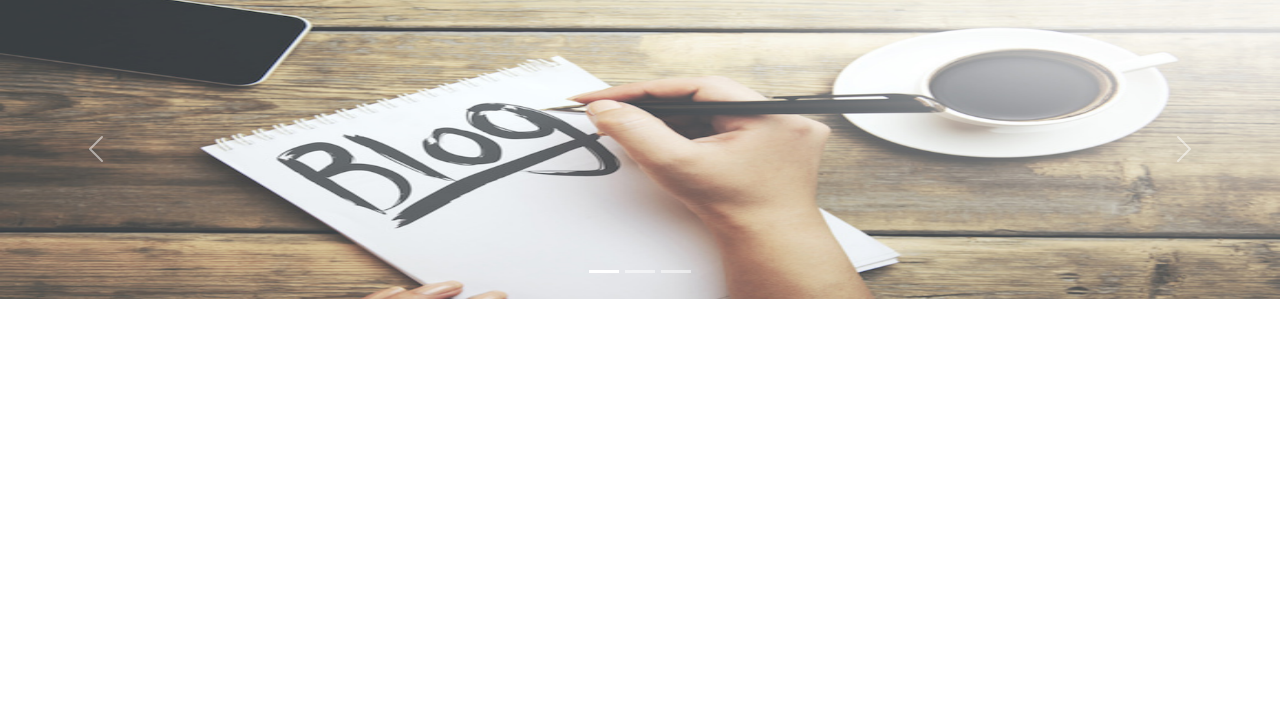
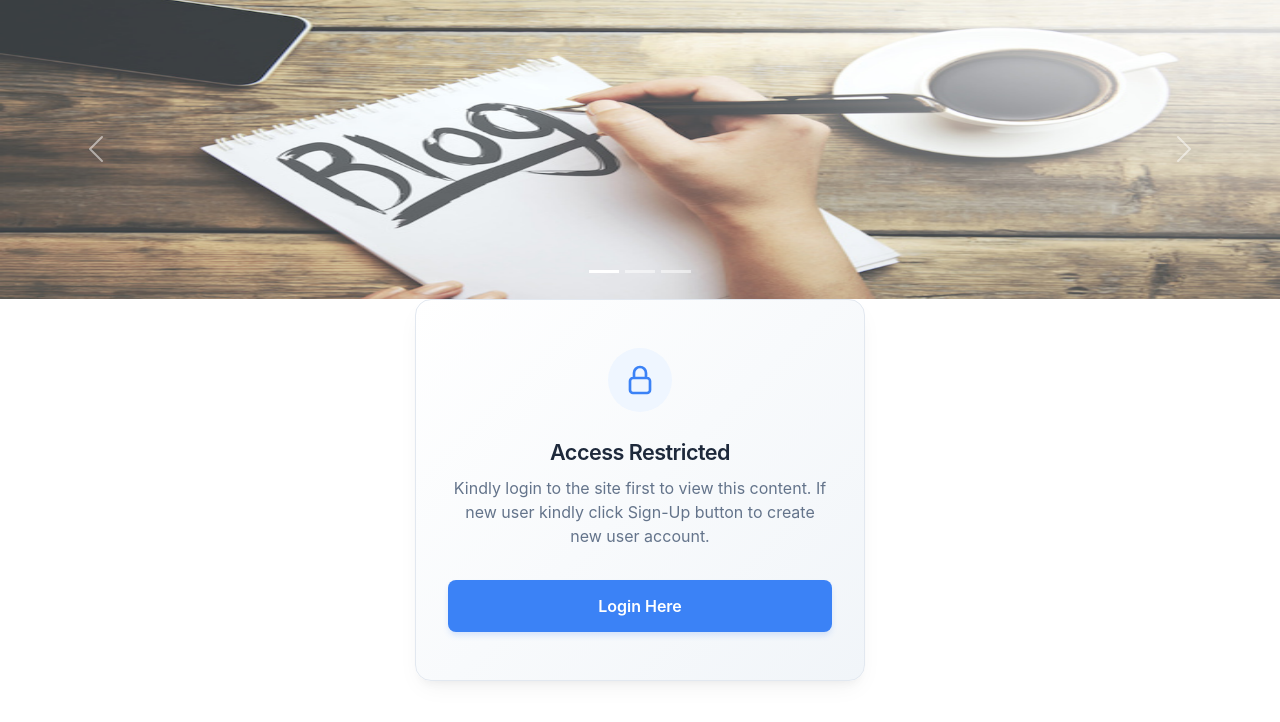
Before and after one commit to Harsh-Mamgai/Content-Management-System, a Django app: page / in a window 1280 px wide. Shown: the part 57-779 px from the top of the page. Run offline with Django 5.2, Linux system fonts and the light colour scheme.

Commit message:
Changed view page for unauthenticated user and added comments for proper code readabilty.

```diff
--- a/blog/views.py
+++ b/blog/views.py
@@ -38,6 +38,7 @@ def search(request):
         context = {'logs' : obj}
     return render(request, 'search.html', context)
 
+#this view is used to click on a blog title so it can be opened
 def blogpost(request, slug):
     blog = Blog.objects.filter(slug=slug).first
     context = {'blog' : blog}
--- a/content/urls.py
+++ b/content/urls.py
@@ -17,6 +17,7 @@ Including another URLconf
 from django.contrib import admin
 from django.urls import path, include
 
+#in this project username and password is same for all the users all in lowercase.
 urlpatterns = [
     path('admin/', admin.site.urls),
     path('', include('blog.urls'))
--- a/templates/index.html
+++ b/templates/index.html
@@ -91,4 +91,17 @@
 </div>
 {%endif%}
 
+{%if not user.is_authenticated%}
+  <div style="text-align: center; padding: 3rem 2rem; background: linear-gradient(135deg, #ffffff, #f1f5f9); border-radius: 16px; box-shadow: 0 10px 25px -5px rgba(0, 0, 0, 0.05), 0 8px 10px -6px rgba(0, 0, 0, 0.05); border: 1px solid #e2e8f0; max-width: 450px; margin: 0 auto; font-family: -apple-system, BlinkMacSystemFont, 'Segoe UI', Roboto, Helvetica, Arial, sans-serif;">
+    <div style="background-color: #eff6ff; width: 64px; height: 64px; border-radius: 50%; display: flex; align-items: center; justify-content: center; margin: 0 auto 1.5rem;">
+        <svg xmlns="http://w3.org" fill="none" viewBox="0 0 24 24" stroke-width="2" stroke="#3b82f6" style="width: 32px; height: 32px;">
+            <path stroke-linecap="round" stroke-linejoin="round" d="M16.5 10.5V6.75a4.5 4.5 0 10-9 0v3.75m-.75 11.25h10.5a2.25 2.25 0 002.25-2.25v-6.75a2.25 2.25 0 00-2.25-2.25H6.75a2.25 2.25 0 00-2.25 2.25v6.75a2.25 2.25 0 002.25 2.25z" />
+        </svg>
+    </div>
+    <p style="font-size: 1.35rem; color: #1e293b; margin: 0 0 0.5rem 0; font-weight: 600; letter-spacing: -0.025em;">Access Restricted</p>
+    <p style="font-size: 1rem; color: #64748b; margin: 0 0 2rem 0; line-height: 1.5;">Kindly login to the site first to view this content. If new user kindly click Sign-Up button to create new user account.</p>
+    <a href="login/" style="display: block; padding: 0.875rem 1.5rem; background-color: #3b82f6; color: #ffffff; text-decoration: none; border-radius: 8px; font-weight: 600; font-size: 1rem; transition: background-color 0.2s; box-shadow: 0 4px 6px -1px rgba(59, 130, 246, 0.2);">Login Here</a>
+  </div>
+{%endif%}
+
 {%endblock body%}
```
